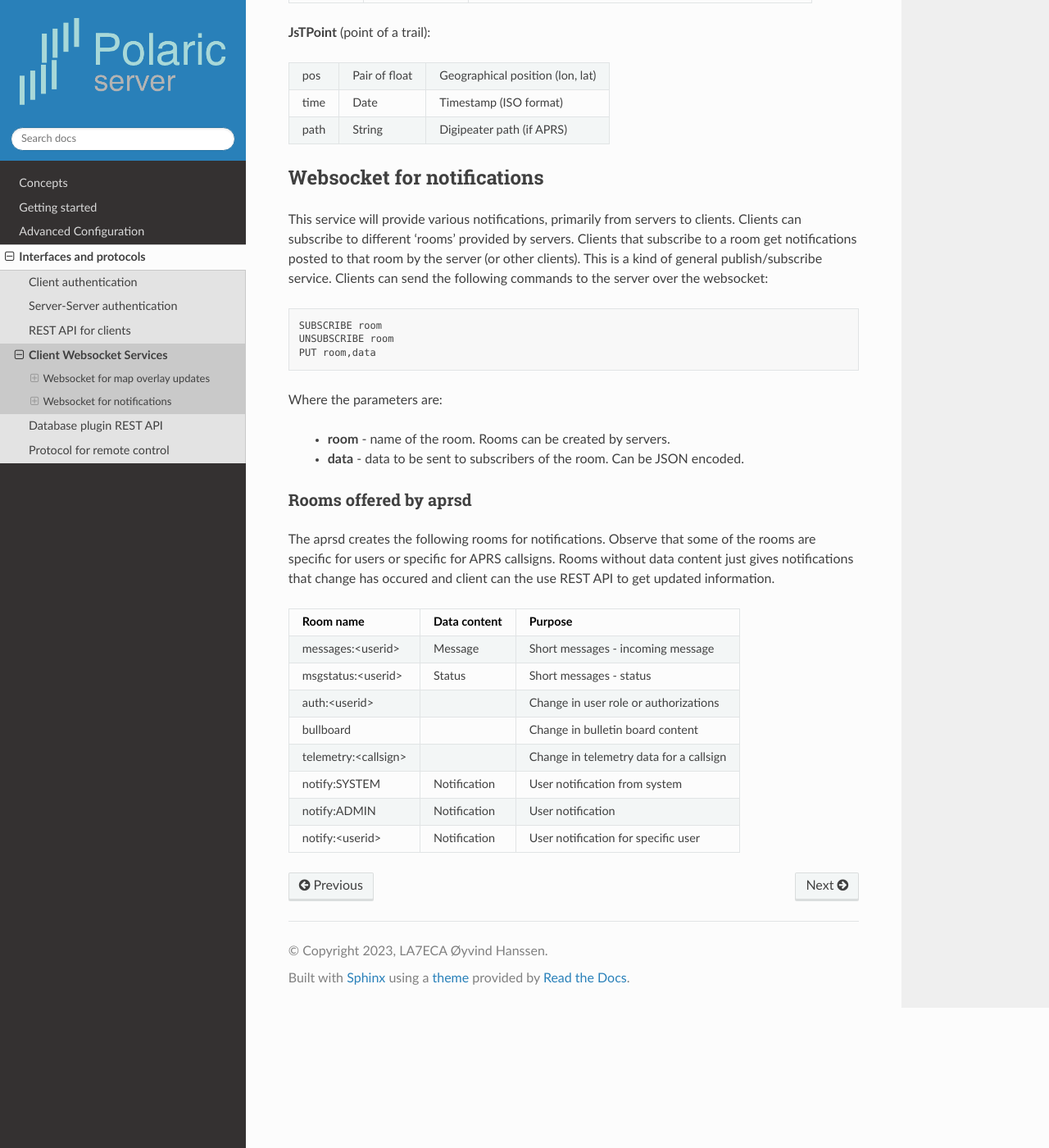
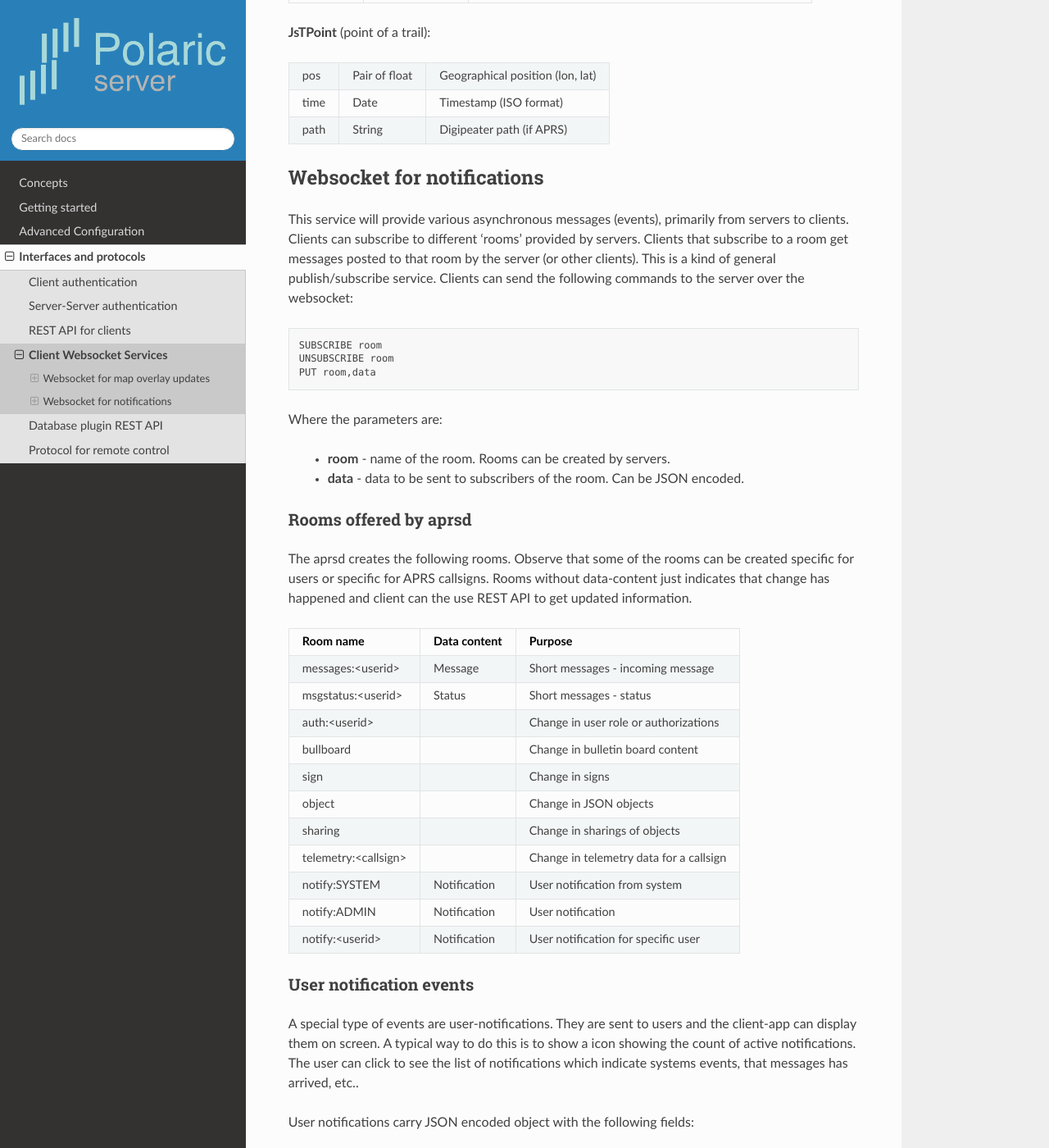
Before and after one commit to joakimsk/docs, a Sphinx documentation site: the page built from docs/cwebsocket.rst, in a window 1280 px wide and 1400 px high, scrolled down 2629 px. Shown: the whole window at 82% size. Built offline with Sphinx 7.4.7 and the Read the Docs theme 2.0.0, drawn with Linux system fonts in a browser that asks for light colours.

Commit message:
Update cwebsocket.rst

```diff
--- a/docs/cwebsocket.rst
+++ b/docs/cwebsocket.rst
@@ -119,7 +119,7 @@ Updates are sent to client when there is a change within the area of interest. T
 Websocket for notifications
 ---------------------------
 
-This service will provide various notifications, primarily from servers to clients. Clients can subscribe to different 'rooms' provided by servers. Clients that subscribe to a room get notifications posted to that room by the server (or other clients). This is a kind of general publish/subscribe service. Clients can send the following commands to the server over the websocket::
+This service will provide various asynchronous messages (events), primarily from servers to clients. Clients can subscribe to different 'rooms' provided by servers. Clients that subscribe to a room get messages posted to that room by the server (or other clients). This is a kind of general publish/subscribe service. Clients can send the following commands to the server over the websocket::
 
     SUBSCRIBE room
     UNSUBSCRIBE room
@@ -133,8 +133,8 @@ Where the parameters are:
 Rooms offered by aprsd
 ^^^^^^^^^^^^^^^^^^^^^^
 
-The aprsd creates the following rooms for notifications. Observe that some of the rooms are specific for users or
-specific for APRS callsigns. Rooms without data content just gives notifications that change has occured and client
+The aprsd creates the following rooms. Observe that some of the rooms can be created specific for users or
+specific for APRS callsigns. Rooms without data-content just indicates that change has happened and client
 can the use REST API to get updated information.
 
 ======================== ============== =================================================
@@ -144,8 +144,19 @@ messages:<userid>        Message        Short messages - incoming message
 msgstatus:<userid>       Status         Short messages - status
 auth:<userid>                           Change in user role or authorizations
 bullboard                               Change in bulletin board content
+sign                                    Change in signs
+object                                  Change in JSON objects
+sharing                                 Change in sharings of objects
 telemetry:<callsign>                    Change in telemetry data for a callsign
 notify:SYSTEM            Notification   User notification from system
 notify:ADMIN             Notification   User notification
 notify:<userid>          Notification   User notification for specific user
 ======================== ============== =================================================
+
+
+User notification events
+^^^^^^^^^^^^^^^^^^^^^^^^
+
+A special type of events are user-notifications. They are sent to users and the client-app can display them on screen. A typical way to do this is to show a icon showing the count of active notifications. The user can click to see the list of notifications which indicate systems events, that messages has arrived, etc..
+
+User notifications carry JSON encoded object with the following fields:
```
